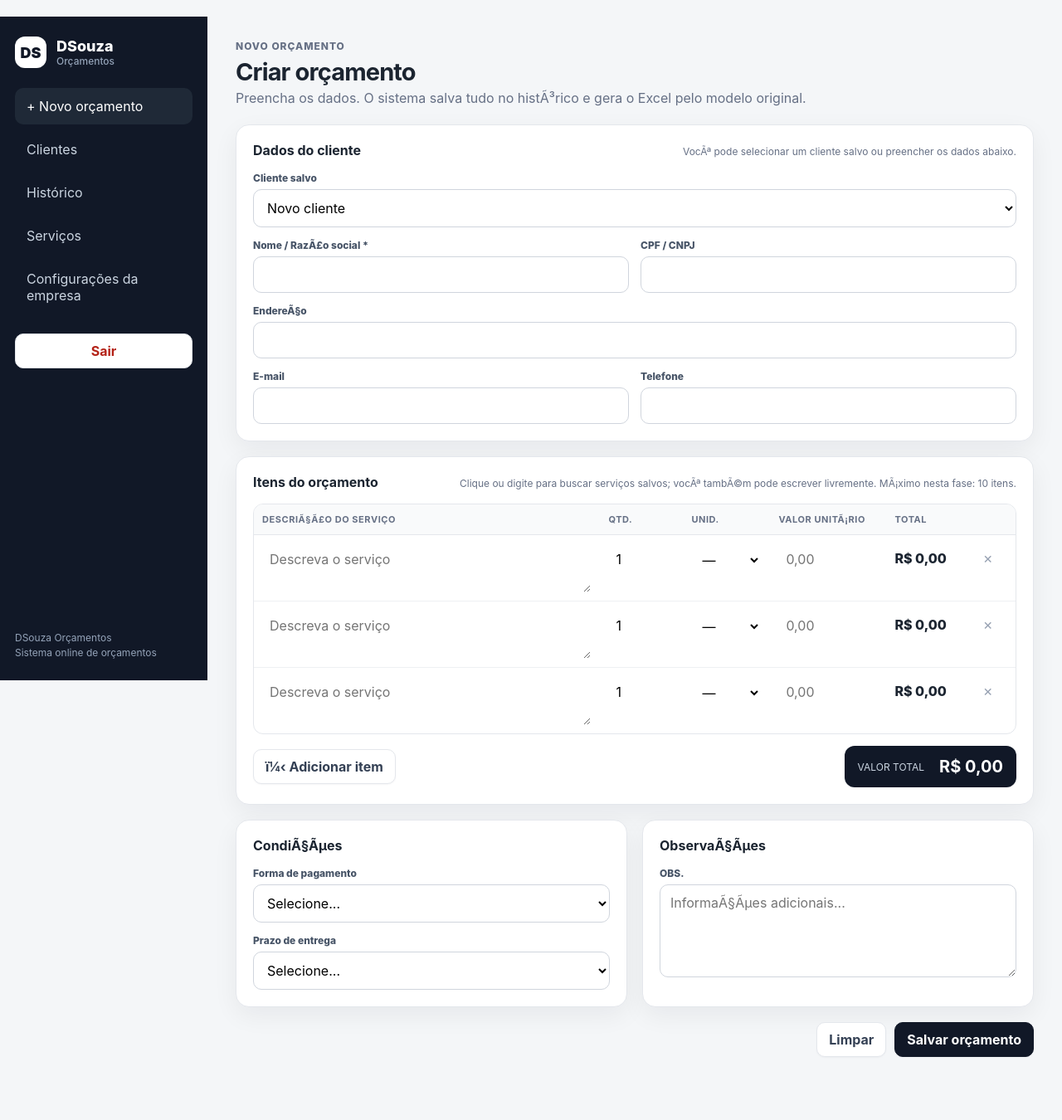
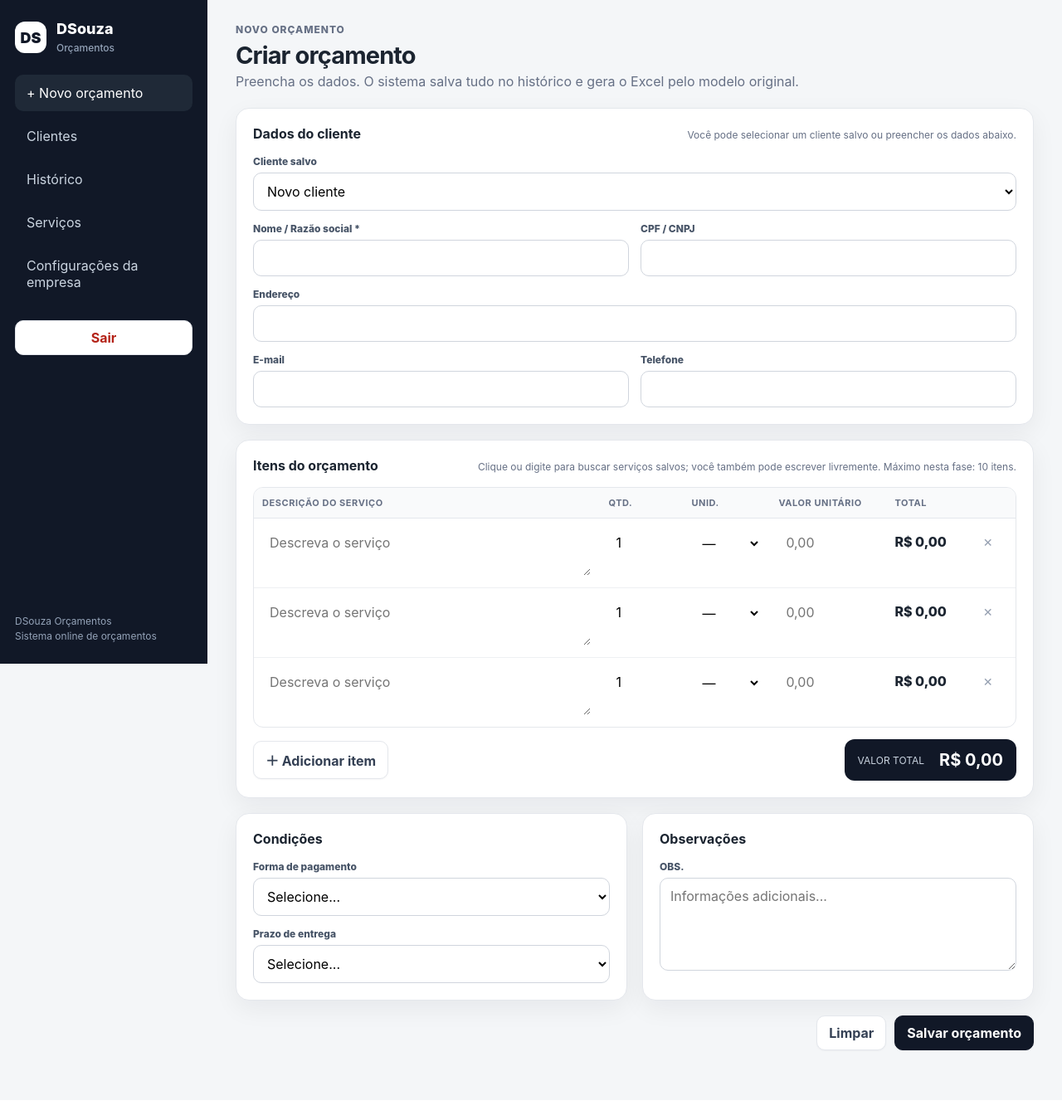
Before and after one commit to bruribs/dsouza-orcamentos, a Flask app: page / in a window 1280 px wide. Shown: the whole page at 83% size. After the commit the page ends 1268 px from the top, so only its background shows below. Run offline with Flask 3, Linux system fonts and the light colour scheme; the visitor is signed in with stand-in values (Sample User, id 1); data that the repository does not hold is empty; some libraries are stand-ins or nearby versions.

Commit message:
Restaura acentuacao e corrige logout

```diff
--- a/templates/clientes.html
+++ b/templates/clientes.html
@@ -1,5 +1,5 @@
 {% extends 'base.html' %}{% block title %}Clientes • DSouza{% endblock %}{% block content %}
-<div class="topbar"><div><div class="eyebrow">Cadastros</div><h1 class="title">Clientes</h1><p class="subtitle">Dados salvos para reutilizar nos prÃ³ximos orçamentos.</p></div></div>
-<section class="card"><h2>Novo cliente</h2><form method="post"><input type="hidden" name="csrf_token" value="{{ csrf_token() }}"><div class="fields"><div class="field"><label>Nome / RazÃ£o social *</label><input required name="nome"></div><div class="field"><label>CPF / CNPJ</label><input name="documento"></div><div class="field full"><label>EndereÃ§o</label><input name="endereco"></div><div class="field"><label>E-mail</label><input type="email" name="email"></div><div class="field"><label>Telefone</label><input name="telefone"></div></div><div class="form-actions"><button class="btn primary">Cadastrar cliente</button></div></form></section>
-<section class="card"><h2>Clientes cadastrados</h2><div class="table-wrap"><table class="data-table"><thead><tr><th>Cliente</th><th>Documento</th><th>Telefone</th><th>E-mail</th><th></th></tr></thead><tbody>{% for c in clientes %}<tr><td><strong>{{c.nome}}</strong><small>{{c.endereco or ''}}</small></td><td>{{c.documento or 'â€”'}}</td><td>{{c.telefone or 'â€”'}}</td><td>{{c.email or 'â€”'}}</td><td><form method="post" action="{{url_for('excluir_cliente',cliente_id=c.id)}}" onsubmit="return confirm('Excluir este cliente?')"><input type="hidden" name="csrf_token" value="{{ csrf_token() }}"><button class="link danger">Excluir</button></form></td></tr>{% else %}<tr><td colspan="5" class="empty">Nenhum cliente cadastrado.</td></tr>{% endfor %}</tbody></table></div></section>
+<div class="topbar"><div><div class="eyebrow">Cadastros</div><h1 class="title">Clientes</h1><p class="subtitle">Dados salvos para reutilizar nos próximos orçamentos.</p></div></div>
+<section class="card"><h2>Novo cliente</h2><form method="post"><input type="hidden" name="csrf_token" value="{{ csrf_token() }}"><div class="fields"><div class="field"><label>Nome / Razão social *</label><input required name="nome"></div><div class="field"><label>CPF / CNPJ</label><input name="documento"></div><div class="field full"><label>Endereço</label><input name="endereco"></div><div class="field"><label>E-mail</label><input type="email" name="email"></div><div class="field"><label>Telefone</label><input name="telefone"></div></div><div class="form-actions"><button class="btn primary">Cadastrar cliente</button></div></form></section>
+<section class="card"><h2>Clientes cadastrados</h2><div class="table-wrap"><table class="data-table"><thead><tr><th>Cliente</th><th>Documento</th><th>Telefone</th><th>E-mail</th><th></th></tr></thead><tbody>{% for c in clientes %}<tr><td><strong>{{c.nome}}</strong><small>{{c.endereco or ''}}</small></td><td>{{c.documento or '—'}}</td><td>{{c.telefone or '—'}}</td><td>{{c.email or '—'}}</td><td><form method="post" action="{{url_for('excluir_cliente',cliente_id=c.id)}}" onsubmit="return confirm('Excluir este cliente?')"><input type="hidden" name="csrf_token" value="{{ csrf_token() }}"><button class="link danger">Excluir</button></form></td></tr>{% else %}<tr><td colspan="5" class="empty">Nenhum cliente cadastrado.</td></tr>{% endfor %}</tbody></table></div></section>
 {% endblock %}
--- a/templates/historico.html
+++ b/templates/historico.html
@@ -1,4 +1,4 @@
 {% extends 'base.html' %}{% block title %}Histórico • DSouza{% endblock %}{% block content %}
-<div class="topbar"><div><div class="eyebrow">Orçamentos</div><h1 class="title">Histórico</h1><p class="subtitle">Consulte os orçamentos jÃ¡ salvos.</p></div><form class="search"><input name="q" value="{{q}}" placeholder="Cliente ou nÂº do orçamento"><button class="btn">Buscar</button></form></div>
-<section class="card"><div class="table-wrap"><table class="data-table"><thead><tr><th>NÂº</th><th>Cliente</th><th>Data</th><th>Pagamento</th><th>Total</th><th>AÃ§Ãµes</th></tr></thead><tbody>{% for o in orcamentos %}<tr><td><strong>#{{'%06d'|format(o.numero)}}</strong></td><td>{{o.cliente_nome}}</td><td>{{o.criado_em|data_br}}</td><td>{{o.pagamento or 'â€”'}}</td><td><strong>{{o.total|brl}}</strong></td><td><a class="link" href="{{url_for('ver_orcamento',orcamento_id=o.id)}}">Abrir</a>&nbsp;&nbsp;|&nbsp;&nbsp;<a class="link" href="{{url_for('editar_orcamento',orcamento_id=o.id)}}">Editar</a></td></tr>{% else %}<tr><td colspan="6" class="empty">Nenhum orçamento encontrado.</td></tr>{% endfor %}</tbody></table></div></section>
+<div class="topbar"><div><div class="eyebrow">Orçamentos</div><h1 class="title">Histórico</h1><p class="subtitle">Consulte os orçamentos já salvos.</p></div><form class="search"><input name="q" value="{{q}}" placeholder="Cliente ou nº do orçamento"><button class="btn">Buscar</button></form></div>
+<section class="card"><div class="table-wrap"><table class="data-table"><thead><tr><th>Nº</th><th>Cliente</th><th>Data</th><th>Pagamento</th><th>Total</th><th>Ações</th></tr></thead><tbody>{% for o in orcamentos %}<tr><td><strong>#{{'%06d'|format(o.numero)}}</strong></td><td>{{o.cliente_nome}}</td><td>{{o.criado_em|data_br}}</td><td>{{o.pagamento or '—'}}</td><td><strong>{{o.total|brl}}</strong></td><td><a class="link" href="{{url_for('ver_orcamento',orcamento_id=o.id)}}">Abrir</a>&nbsp;&nbsp;|&nbsp;&nbsp;<a class="link" href="{{url_for('editar_orcamento',orcamento_id=o.id)}}">Editar</a></td></tr>{% else %}<tr><td colspan="6" class="empty">Nenhum orçamento encontrado.</td></tr>{% endfor %}</tbody></table></div></section>
 {% endblock %}
--- a/templates/novo.html
+++ b/templates/novo.html
@@ -1,25 +1,25 @@
 {% extends 'base.html' %}{% block title %}Novo orçamento • DSouza{% endblock %}
 {% block content %}
-<div class="topbar"><div><div class="eyebrow">Novo orçamento</div><h1 class="title">Criar orçamento</h1><p class="subtitle">Preencha os dados. O sistema salva tudo no histÃ³rico e gera o Excel pelo modelo original.</p></div></div>
+<div class="topbar"><div><div class="eyebrow">Novo orçamento</div><h1 class="title">Criar orçamento</h1><p class="subtitle">Preencha os dados. O sistema salva tudo no histórico e gera o Excel pelo modelo original.</p></div></div>
 <form method="post" id="budgetForm"><input type="hidden" name="csrf_token" value="{{ csrf_token() }}">
-<section class="card"><div class="section-head"><h2>Dados do cliente</h2><span class="hint">VocÃª pode selecionar um cliente salvo ou preencher os dados abaixo.</span></div>
+<section class="card"><div class="section-head"><h2>Dados do cliente</h2><span class="hint">Você pode selecionar um cliente salvo ou preencher os dados abaixo.</span></div>
   <div class="fields">
     <div class="field full"><label>Cliente salvo</label><select id="cliente_id" name="cliente_id"><option value="">Novo cliente</option>{% for c in clientes %}<option value="{{c.id}}" data-nome="{{c.nome|e}}" data-documento="{{c.documento|e}}" data-endereco="{{c.endereco|e}}" data-email="{{c.email|e}}" data-telefone="{{c.telefone|e}}">{{c.nome}}</option>{% endfor %}</select></div>
-    <div class="field"><label>Nome / RazÃ£o social *</label><input required id="cliente_nome" name="cliente_nome" value="{{request.form.get('cliente_nome','')}}"></div>
+    <div class="field"><label>Nome / Razão social *</label><input required id="cliente_nome" name="cliente_nome" value="{{request.form.get('cliente_nome','')}}"></div>
     <div class="field"><label>CPF / CNPJ</label><input id="cliente_documento" name="cliente_documento" value="{{request.form.get('cliente_documento','')}}"></div>
-    <div class="field full"><label>EndereÃ§o</label><input id="cliente_endereco" name="cliente_endereco" value="{{request.form.get('cliente_endereco','')}}"></div>
+    <div class="field full"><label>Endereço</label><input id="cliente_endereco" name="cliente_endereco" value="{{request.form.get('cliente_endereco','')}}"></div>
     <div class="field"><label>E-mail</label><input type="email" id="cliente_email" name="cliente_email" value="{{request.form.get('cliente_email','')}}"></div>
     <div class="field"><label>Telefone</label><input id="cliente_telefone" name="cliente_telefone" value="{{request.form.get('cliente_telefone','')}}"></div>
   </div>
 </section>
-<section class="card"><div class="section-head"><h2>Itens do orçamento</h2><span class="hint">Clique ou digite para buscar serviços salvos; vocÃª tambÃ©m pode escrever livremente. MÃ¡ximo nesta fase: {{max_itens}} itens.</span></div>
+<section class="card"><div class="section-head"><h2>Itens do orçamento</h2><span class="hint">Clique ou digite para buscar serviços salvos; você também pode escrever livremente. Máximo nesta fase: {{max_itens}} itens.</span></div>
   <datalist id="servicos_lista">{% for s in servicos %}<option value="{{s.descricao|e}}" data-unidade="{{s.unidade|e}}" data-valor="{{s.valor_padrao or ''}}"></option>{% endfor %}</datalist>
-  <div class="items-wrap"><table class="items"><thead><tr><th>DescriÃ§Ã£o do serviço</th><th>Qtd.</th><th>Unid.</th><th>Valor unitÃ¡rio</th><th>Total</th><th></th></tr></thead><tbody id="itemsBody"></tbody></table></div>
-  <div class="item-footer"><button type="button" class="btn" id="addItem">ï¼‹ Adicionar item</button><div class="total-box"><span>VALOR TOTAL</span><strong id="grandTotal">R$ 0,00</strong></div></div>
+  <div class="items-wrap"><table class="items"><thead><tr><th>Descrição do serviço</th><th>Qtd.</th><th>Unid.</th><th>Valor unitário</th><th>Total</th><th></th></tr></thead><tbody id="itemsBody"></tbody></table></div>
+  <div class="item-footer"><button type="button" class="btn" id="addItem">＋ Adicionar item</button><div class="total-box"><span>VALOR TOTAL</span><strong id="grandTotal">R$ 0,00</strong></div></div>
 </section>
 <div class="grid2">
-<section class="card"><h2>CondiÃ§Ãµes</h2><div class="fields one"><div class="field"><label>Forma de pagamento</label><select name="pagamento"><option value="">Selecione...</option>{% for x in pagamentos %}<option>{{x}}</option>{% endfor %}</select></div><div class="field"><label>Prazo de entrega</label><select name="prazo"><option value="">Selecione...</option>{% for x in prazos %}<option>{{x}}</option>{% endfor %}</select></div></div></section>
-<section class="card"><h2>ObservaÃ§Ãµes</h2><div class="field"><label>OBS.</label><textarea name="observacoes" placeholder="InformaÃ§Ãµes adicionais..."></textarea></div></section>
+<section class="card"><h2>Condições</h2><div class="fields one"><div class="field"><label>Forma de pagamento</label><select name="pagamento"><option value="">Selecione...</option>{% for x in pagamentos %}<option>{{x}}</option>{% endfor %}</select></div><div class="field"><label>Prazo de entrega</label><select name="prazo"><option value="">Selecione...</option>{% for x in prazos %}<option>{{x}}</option>{% endfor %}</select></div></div></section>
+<section class="card"><h2>Observações</h2><div class="field"><label>OBS.</label><textarea name="observacoes" placeholder="Informações adicionais..."></textarea></div></section>
 </div>
 <div class="form-actions"><button type="reset" class="btn">Limpar</button><button type="submit" class="btn primary">Salvar orçamento</button></div>
 </form>
@@ -90,5 +90,4 @@
 function calc(){let total=0;[...body.children].forEach(tr=>{const q=Number(tr.querySelector('[name="item_quantidade[]"]').value)||0;const v=Number(tr.querySelector('[name="item_valor[]"]').value)||0;const t=q*v;tr.querySelector('.item-total').textContent=fmt(t);total+=t;});document.getElementById('grandTotal').textContent=fmt(total);}
 document.getElementById('addItem').onclick=row; row(); row(); row();
 document.getElementById('cliente_id').addEventListener('change',e=>{const o=e.target.selectedOptions[0];['nome','documento','endereco','email','telefone'].forEach(k=>{const el=document.getElementById('cliente_'+k);if(el)el.value=o.dataset[k]||'';});});
-window.addEventListener("pageshow", function(event){ if(event.persisted){ window.location.reload(); } });
 </script>{% endblock %}
--- a/templates/servicos.html
+++ b/templates/servicos.html
@@ -1,5 +1,5 @@
 {% extends 'base.html' %}{% block title %}Serviços • DSouza{% endblock %}{% block content %}
-<div class="topbar"><div><div class="eyebrow">Cadastros</div><h1 class="title">Serviços</h1><p class="subtitle">Lista opcional de sugestÃµes para agilizar o preenchimento dos orçamentos.</p></div></div>
-<section class="card"><h2>Novo serviÃ§o</h2><form method="post"><input type="hidden" name="csrf_token" value="{{ csrf_token() }}"><div class="fields"><div class="field full"><label>DescriÃ§Ã£o *</label><input required name="descricao"></div><div class="field"><label>Unidade padrÃ£o</label><select name="unidade"><option value="">â€”</option>{% for x in unidades %}<option>{{x}}</option>{% endfor %}</select></div><div class="field"><label>Valor padrÃ£o</label><input type="number" min="0" step="0.01" name="valor_padrao"></div></div><div class="form-actions"><button class="btn primary">Cadastrar serviÃ§o</button></div></form></section>
-<section class="card"><h2>Serviços cadastrados</h2><div class="table-wrap"><table class="data-table"><thead><tr><th>DescriÃ§Ã£o</th><th>Unidade</th><th>Valor padrÃ£o</th><th></th></tr></thead><tbody>{% for s in servicos %}<tr><td>{{s.descricao}}</td><td>{{s.unidade or 'â€”'}}</td><td>{{s.valor_padrao|brl if s.valor_padrao is not none else 'â€”'}}</td><td><form method="post" action="{{url_for('excluir_servico',servico_id=s.id)}}" onsubmit="return confirm('Excluir este serviÃ§o?')"><input type="hidden" name="csrf_token" value="{{ csrf_token() }}"><button class="link danger">Excluir</button></form></td></tr>{% else %}<tr><td colspan="4" class="empty">Nenhum serviÃ§o cadastrado.</td></tr>{% endfor %}</tbody></table></div></section>
+<div class="topbar"><div><div class="eyebrow">Cadastros</div><h1 class="title">Serviços</h1><p class="subtitle">Lista opcional de sugestões para agilizar o preenchimento dos orçamentos.</p></div></div>
+<section class="card"><h2>Novo serviço</h2><form method="post"><input type="hidden" name="csrf_token" value="{{ csrf_token() }}"><div class="fields"><div class="field full"><label>Descrição *</label><input required name="descricao"></div><div class="field"><label>Unidade padrão</label><select name="unidade"><option value="">—</option>{% for x in unidades %}<option>{{x}}</option>{% endfor %}</select></div><div class="field"><label>Valor padrão</label><input type="number" min="0" step="0.01" name="valor_padrao"></div></div><div class="form-actions"><button class="btn primary">Cadastrar serviço</button></div></form></section>
+<section class="card"><h2>Serviços cadastrados</h2><div class="table-wrap"><table class="data-table"><thead><tr><th>Descrição</th><th>Unidade</th><th>Valor padrão</th><th></th></tr></thead><tbody>{% for s in servicos %}<tr><td>{{s.descricao}}</td><td>{{s.unidade or '—'}}</td><td>{{s.valor_padrao|brl if s.valor_padrao is not none else '—'}}</td><td><form method="post" action="{{url_for('excluir_servico',servico_id=s.id)}}" onsubmit="return confirm('Excluir este serviço?')"><input type="hidden" name="csrf_token" value="{{ csrf_token() }}"><button class="link danger">Excluir</button></form></td></tr>{% else %}<tr><td colspan="4" class="empty">Nenhum serviço cadastrado.</td></tr>{% endfor %}</tbody></table></div></section>
 {% endblock %}
```
Also changed, not shown: templates/editar.html (+11 -11 lines), templates/empresa.html (+8 -8 lines).
